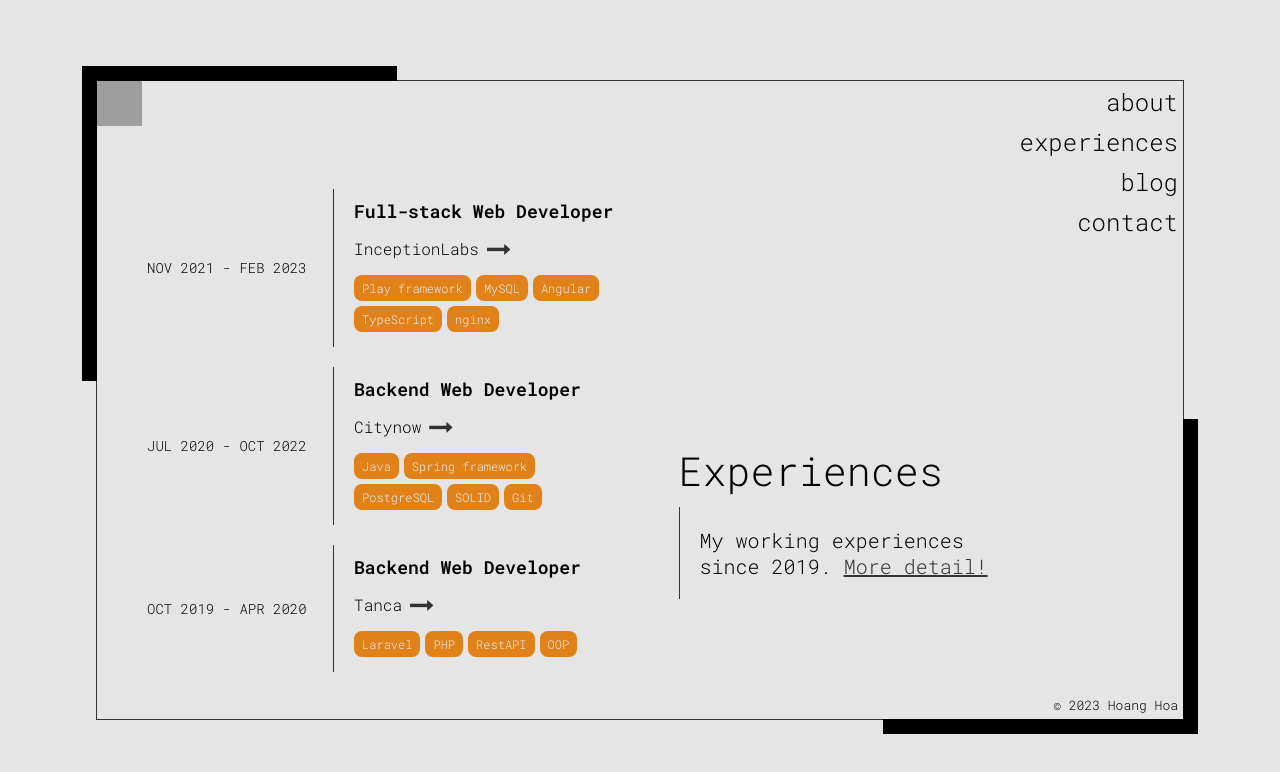
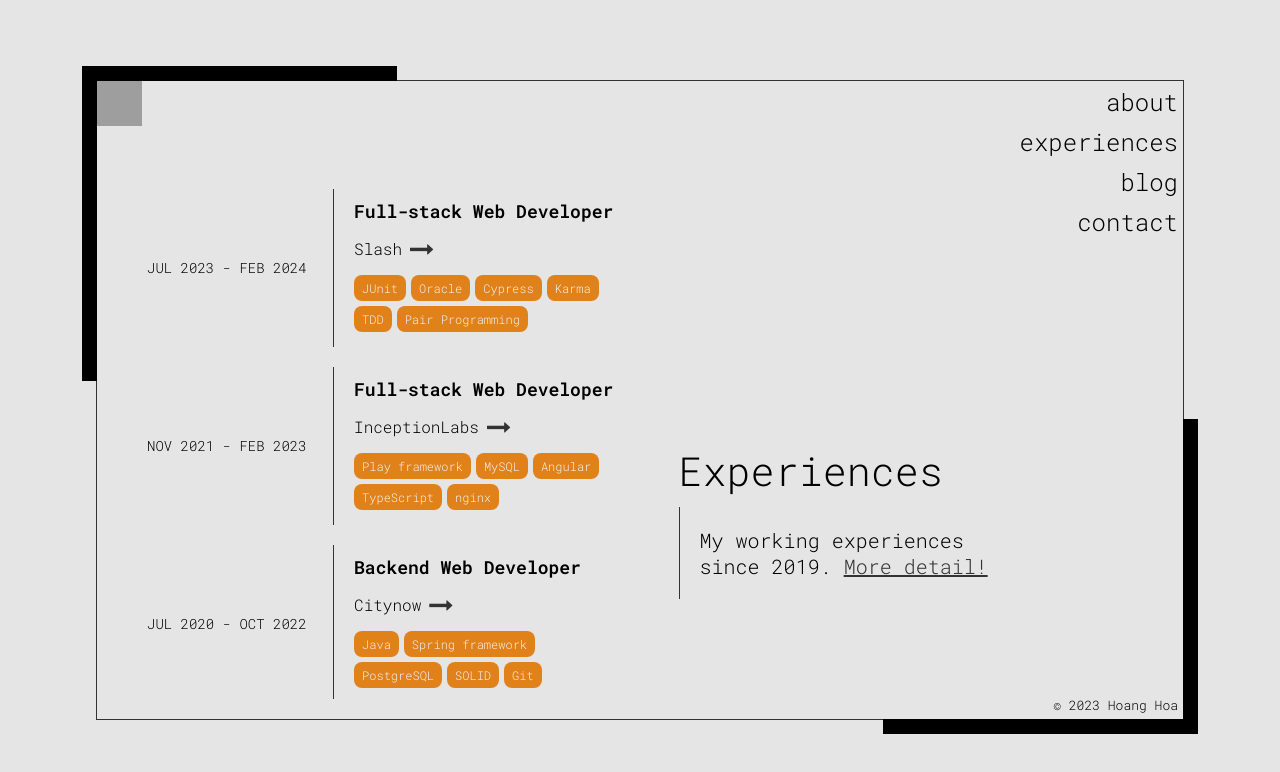
Before and after one commit to HoangHoa99/me, an Angular app: page / in a window 1280 px wide. Both pictures are taken after a click on the item "experiences". Shown: the top 772 px of the page. Built offline with nearby package versions, Linux system fonts and the light colour scheme; grey boxes are pictures that could not be loaded.

Commit message:
update new work history

```diff
--- a/src/app/home-page/home-page.component.html
+++ b/src/app/home-page/home-page.component.html
@@ -53,6 +53,33 @@
           >
         </div>
         <div class="experience-right">
+          <!-- slash -->
+          <div class="work fourth">
+            <span class="period">JUL 2023 - FEB 2024</span>
+            <div class="desc">
+              <h4>Full-stack Web Developer</h4>
+              <span
+                >Slash
+                <a
+                  href="{{urlMap.SLASH}}"
+                  target="_blank"
+                  rel="noopener noreferrer"
+                >
+                  <i class="fa fa-long-arrow-right"></i> </a
+              ></span>
+              <div class="skills">
+                <ul>
+                  <li>JUnit</li>
+                  <li>Oracle</li>
+                  <li>Cypress</li>
+                  <li>Karma</li>
+                  <li>TDD</li>
+                  <li>Pair Programming</li>
+                </ul>
+              </div>
+            </div>
+          </div>
+
           <!-- inceptionlabs -->
           <div class="work third">
             <span class="period">NOV 2021 - FEB 2023</span>
--- a/src/app/home-page/home-page.component.ts
+++ b/src/app/home-page/home-page.component.ts
@@ -24,6 +24,7 @@ export class HomePageComponent {
     "INCEPTIONLABS": "https://inceptionlabs.com.vn/",
     "CITYNOW": "https://citynow.vn/home",
     "TANCA": "https://tanca.io/",
+    "SLASH": "https://slash.co/",
     "CV_LINK": "https://drive.google.com/file/d/1HTkILn_vMUqp_0iNnjS3qA_mWyjxWjSu/view?usp=sharing"
   };
 
```
